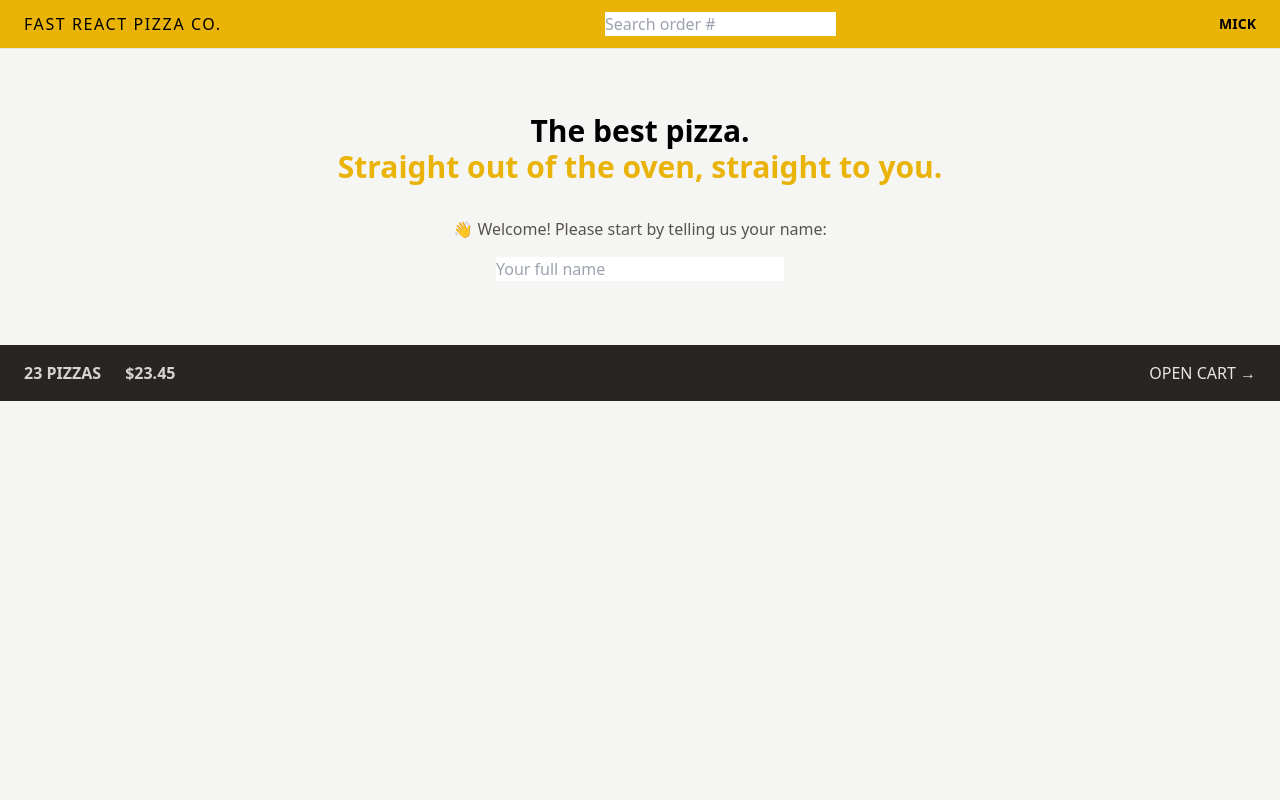
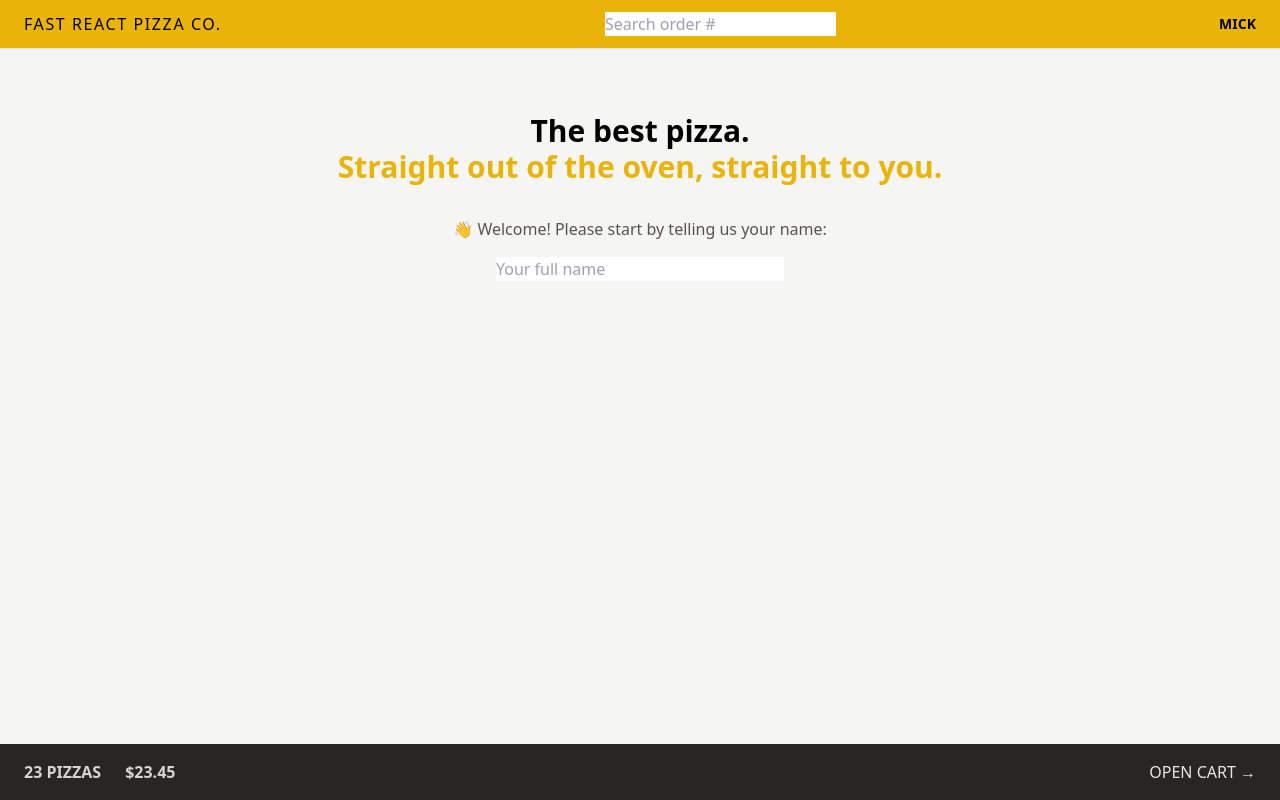
Before and after one commit to mickrubashkin/fast-react-pizza, a React (Vite) app: page / in a window 1280 px wide. Built offline with nearby package versions, Linux system fonts and the light colour scheme.

Commit message:
Add some layout styles

```diff
--- a/src/ui/AppLayout.jsx
+++ b/src/ui/AppLayout.jsx
@@ -10,13 +10,15 @@
   const isLoading = navigation.state === 'loading'
 
   return (
-    <div className="layout">
+    <div className=" grid h-screen grid-rows-[auto_1fr_auto]">
       {isLoading && <Loader />}
       <Header />
 
-      <main>
-        <Outlet />
-      </main>
+      <div className="overflow-scroll">
+        <main className="mx-auto max-w-3xl">
+          <Outlet />
+        </main>
+      </div>
 
       <CartOverview />
     </div>
```
